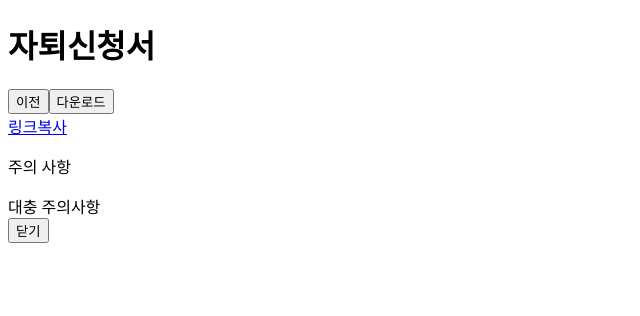
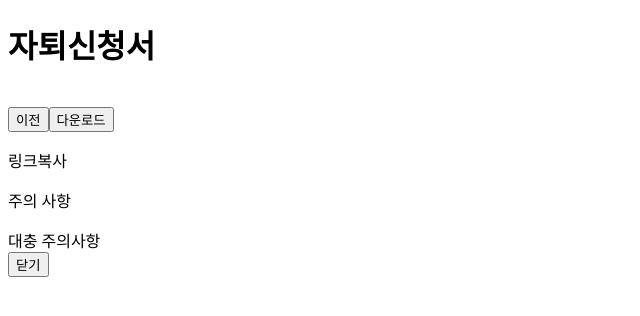
Before and after one commit to gywns022727/drop_out, a React (Vite) app: page /dropout in a window 1280 px wide. Shown: the top 316 px of the page, without its empty margins (0-640 px from the left). Built offline with nearby package versions, Linux system fonts and the light colour scheme.

Commit message:
downloadBtn update

```diff
--- a/package.json
+++ b/package.json
@@ -11,6 +11,8 @@
   },
   "dependencies": {
     "@reduxjs/toolkit": "^2.1.0",
+    "dom-to-image": "^2.6.0",
+    "file-saver": "^2.0.5",
     "react": "^18.2.0",
     "react-dom": "^18.2.0",
     "react-hook-form": "^7.50.1",
@@ -20,6 +22,8 @@
     "redux-logger": "^3.0.6"
   },
   "devDependencies": {
+    "@types/dom-to-image": "^2.6.7",
+    "@types/file-saver": "^2.0.7",
     "@types/react": "^18.2.55",
     "@types/react-dom": "^18.2.18",
     "@types/react-redux": "^7.1.33",
--- a/src/Page/DropOut/index.tsx
+++ b/src/Page/DropOut/index.tsx
@@ -1,13 +1,17 @@
+import { useRef } from "react";
 import { useNavigate } from "react-router-dom";
 import { useSelector, useDispatch } from "react-redux";
 import { RootState } from "../../store/config";
 import { DROP } from "../../store/slices/dropSclice";
+import domtoimage from "dom-to-image";
+import { saveAs } from "file-saver";
 
 export default function Index() {
   const school = useSelector((state: RootState) => state.school);
   const privacy = useSelector((state: RootState) => state.privacy);
   const reason = useSelector((state: RootState) => state.reason);
   const drop = useSelector((state: RootState) => state.drop);
+  const downRef: any = useRef();
 
   const navigate = useNavigate();
   const dispatch = useDispatch();
@@ -17,25 +21,34 @@ export default function Index() {
     alert("완료되었습니다.");
   };
 
+  const downloadBtn = () => {
+    const down = downRef.current;
+    console.log(down);
+    domtoimage.toBlob(down).then((props) => {
+      saveAs(props, "자되신청서.png");
+    });
+  };
+
   const handleBack = () => {
     navigate("/reason");
   };
 
   return (
     <div>
+      <div ref={downRef}>
         <h1>자퇴신청서</h1>
         <p>{school.school}</p>
         <p>{school.number}</p>
         <p>{privacy.name}</p>
         <p>{privacy.phone}</p>
         <p>{reason.reason}</p>
+        <br />
+      </div>
       <div>
         <button onClick={handleBack}>이전</button>
-        <button>다운로드</button>
+        <button onClick={downloadBtn}>다운로드</button>
       </div>
-      <a href="#" onClick={copyUrl}>
-        링크복사
-      </a>
+      <p onClick={copyUrl}>링크복사</p>
       {drop.drop ? (
         <div>
           <p>주의 사항</p>
```
Also changed, not shown: 1 other file (tests, documents, lock files or other folders). Lines whose indentation alone changed are shown as unchanged.
